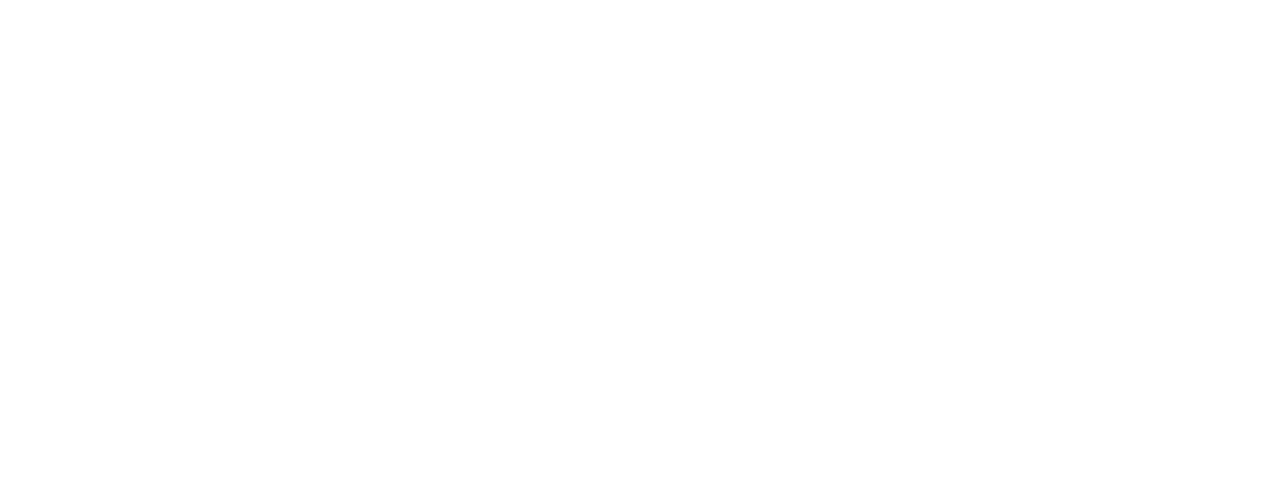
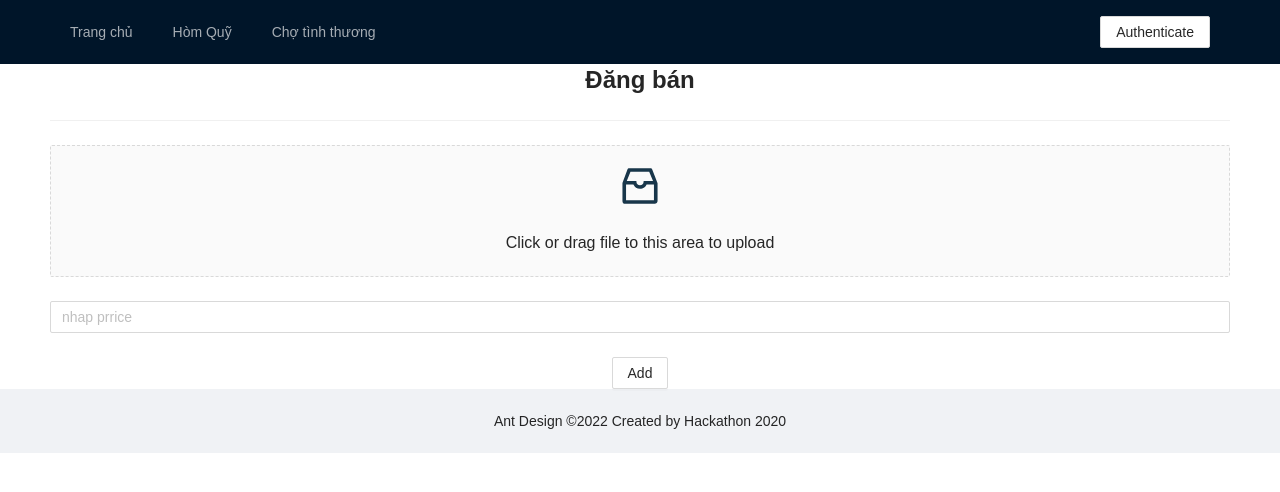
Before and after one commit to thanhvan181/Knnc_Final, a React (Create React App) app in the folder src/knnc_frontend/: page /product/add in a window 1280 px wide. Before the commit this address had no page. Shown: the top 492 px of the page. Built offline with nearby package versions, Linux system fonts and the light colour scheme.

Commit message:
feat: form upload data

```diff
--- a/src/knnc_frontend/src/App.tsx
+++ b/src/knnc_frontend/src/App.tsx
@@ -8,6 +8,7 @@
 import Detail from "./pages/client/Launchpad/Detail";
 import DetailM from "./pages/client/Market/Detail";
 import HomePage from "./pages/client/Home/Home";
+import ProductAdd from "./pages/client/ProductAdd/ProductAdd";
 
 
 function App() {
@@ -25,6 +26,10 @@
             <Route index element={<DetailM />} />
             <Route path="detail" element={<DetailM />} />
           </Route>
+          <Route path="product">
+            <Route index element={<ProductAdd />} />
+            <Route path="add" element={<ProductAdd />} />
+          </Route>
         </Route>
         <Route path="admin" element={<AdminLayout />}>
           <Route index element={<Dashboard />} />
--- a/src/knnc_frontend/src/layouts/client/Header/Header.tsx
+++ b/src/knnc_frontend/src/layouts/client/Header/Header.tsx
@@ -7,7 +7,7 @@
 import { Link } from "react-router-dom";
 import { knnc_backend } from "../../../../../declarations/knnc_backend"
 import { Principal } from '@dfinity/principal';
-import { AppstoreOutlined, MailOutlined, SettingOutlined } from '@ant-design/icons';
+import { AppstoreOutlined, MailOutlined, SettingOutlined, UserOutlined } from '@ant-design/icons';
 import * as S from "./styles"
 
 type Props = {};
@@ -80,8 +80,56 @@
       }
     }
   }
-  // Drop down data render
-
+  // Drop down left data render
+  const dropDownLeft = (
+    <Menu
+      items={[
+        {
+          label: <div>Dia chi vi</div>,
+          key: '0',
+        },
+        {
+          label: <a href="https://www.aliyun.com">2nd menu item</a>,
+          key: '1',
+        },
+        {
+          type: 'divider',
+        },
+        {
+          label: '3rd menu item',
+          key: '3',
+        },
+      ]}
+    />
+  );
+  // Drop down right data render
+  const dropDownRight = (
+    <Menu
+      items={[
+        {
+          label: <div>Dia chi vi</div>,
+          key: '0',
+        },
+        {
+          type: 'divider',
+        },
+        {
+          label: <Link to={'/product/add'}>Tao san pham</Link>,
+          key: '1',
+        },
+        {
+          type: 'divider',
+        },
+        {
+          label: <span>Hoan canh yeu thich</span>,
+          key: '3',
+        },
+        {
+          type: 'divider',
+        },
+      ]}
+    />
+  );
   return <>
 
     <Layout className="layout">
@@ -101,26 +149,26 @@
           </Menu.Item>
 
           <S.WrapperAuthen>
-            {connected ? <Menu.SubMenu key="SubMenu" title="Navigation Two - Submenu"  >
-              <Menu.Item key="two" >
-                Navigation Two
-              </Menu.Item>
-              <Menu.Item key="three" >
-                Navigation Three
-              </Menu.Item>
-              <Menu.ItemGroup title="Item Group">
-                <Menu.Item key="four" >
-                  Navigation Four
-                </Menu.Item>
-                <Menu.Item key="five" >
-                  Navigation Five
-                </Menu.Item>
-              </Menu.ItemGroup>
-            </Menu.SubMenu> : ""}
+            {connected ? (
+              <Dropdown overlay={dropDownLeft} trigger={['click']}>
+                <Button onClick={e => e.preventDefault()}>
+                  ICP: {balance}
+                </Button>
+              </Dropdown>) : ""}
 
-            <Menu.Item key="3"  >
-              <Button onClick={loginWithPlug}>Authenticate</Button>
-            </Menu.Item>
+            {connected ? (
+              <div style={{ marginLeft: 8 }}>
+                <Dropdown overlay={dropDownRight} trigger={['click']} placement="bottomRight">
+                  <Button onClick={e => e.preventDefault()} icon={<UserOutlined />}>
+                    Profile
+                  </Button>
+                </Dropdown>
+              </div>
+            ) :
+              <Menu.Item key="3"  >
+                <Button onClick={loginWithPlug}>Authenticate</Button>
+              </Menu.Item>}
+
           </S.WrapperAuthen>
 
         </Menu>
--- a/src/knnc_frontend/src/layouts/client/Header/styles.ts
+++ b/src/knnc_frontend/src/layouts/client/Header/styles.ts
@@ -1,12 +1,10 @@
-import styled from "styled-components"
-
+import styled from "styled-components";
 
 export const WrapperAuthen = styled.div`
-justify-content: end ;
-order: 4 ;
-margin-left: auto;
-display: flex ;
-
-
-
-`
+  justify-content: end;
+  order: 4;
+  margin-left: auto;
+  display: flex;
+  justify-content: center;
+  align-items: center;
+`;
--- /dev/null
+++ b/src/knnc_frontend/src/pages/client/ProductAdd/ProductAdd.tsx
@@ -0,0 +1,88 @@
+import React from "react";
+import { InboxOutlined } from "@ant-design/icons";
+import * as S from "./styles";
+import { Col, Divider, Row, Typography, Form, Input, Button } from "antd";
+import type { UploadProps } from "antd";
+import { message, Upload } from "antd";
+import { useState } from "react";
+
+const { Title } = Typography;
+type Props = {};
+const { Dragger } = Upload;
+
+const ProductAdd = (props: Props) => {
+
+    const [form] = Form.useForm();
+    const [fileList, setFileList] = useState([]);
+    const [dataForm, setDataForm] = useState({
+        file: '',
+        price: ''
+    });
+    console.log("dataForm", dataForm)
+
+    const handleBeforeUpload = (file: any) => {
+        // setDataForm(prev => ({ ...prev, file }));
+        return false;
+    };
+
+    const propsUpload: UploadProps = {
+        name: "file",
+        accept: ".gif, .jpeg, .jpg, .png",
+        beforeUpload: handleBeforeUpload,
+    };
+    const onFinish = (dataInput: any) => {
+
+        const img = dataInput.file.file;
+        const price = dataInput.price;
+
+        const onUploadForm = async () => {
+            console.log(img);
+
+            //call api upload anh truoc roi tra ve url o day
+            try {
+                // const urlFile = await goi di dau thi goi tra ve cai url roi luu vao
+                //goi api lan 2 luu cai object nay vao
+                // {
+                //     file: urlFile,
+                //     price: price
+                // }
+            } catch (error) {
+
+            }
+
+
+
+        };
+        onUploadForm();
+
+        // setDataForm((prev)=> ({...prev, file: dataInput.}))
+
+        // console.log(dataInput);
+
+    }
+
+    return (
+        <S.WrapperProductAdd>
+            <Title level={3}>Đăng bán</Title>
+            <Divider />
+            <Form form={form} onFinish={onFinish}>
+                <Form.Item name="file">
+                    <Dragger {...propsUpload} fileList={fileList}>
+                        <p className="ant-upload-drag-icon">
+                            <InboxOutlined />
+                        </p>
+                        <p className="ant-upload-text">
+                            Click or drag file to this area to upload
+                        </p>
+                    </Dragger>
+                </Form.Item>
+                <Form.Item name="price">
+                    <Input type="number" placeholder="nhap prrice " required />
+                </Form.Item>
+                <Button htmlType="submit">Add</Button>
+            </Form>
+        </S.WrapperProductAdd>
+    );
+};
+
+export default ProductAdd;
--- /dev/null
+++ b/src/knnc_frontend/src/pages/client/ProductAdd/styles.ts
@@ -0,0 +1,10 @@
+import styled from "styled-components";
+
+export const WrapperProductAdd = styled.div`
+  margin: 0 auto;
+  text-align: center;
+`;
+export const WrapperForm = styled.div`
+  width: 50%;
+  margin: 0 auto;
+`;
```
